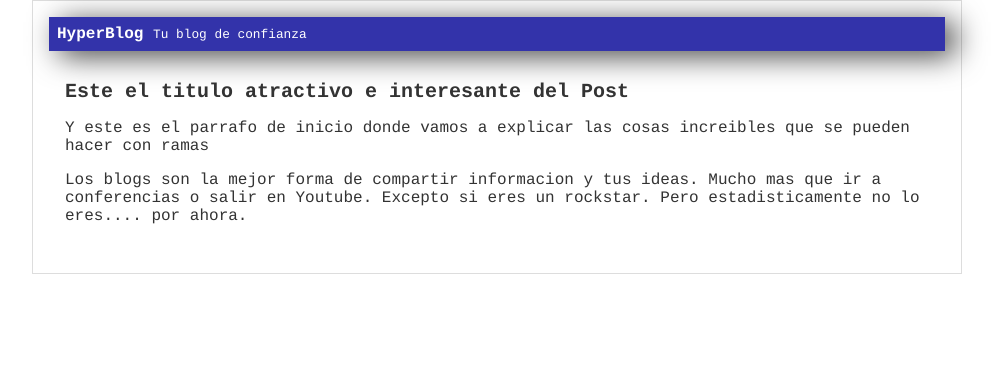
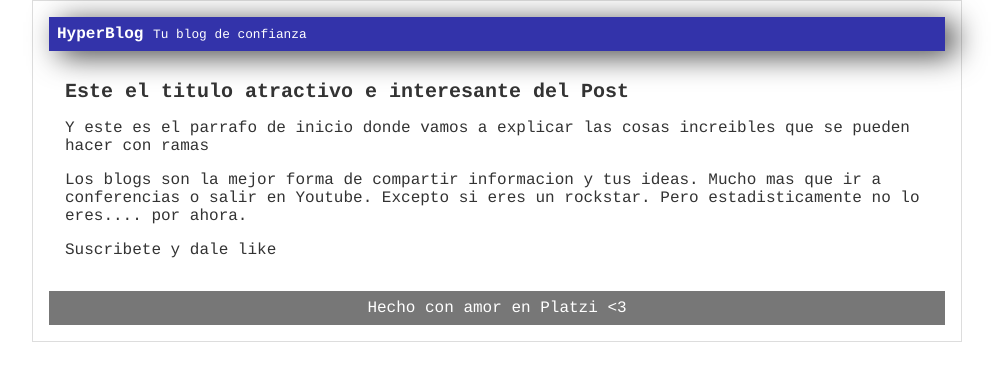
Before and after one commit to CarlosVera777/hyperblog, a plain HTML site: page blogpost.html in a window 1280 px wide. Shown: the whole page, without its empty margins (143-1149 px from the left). Drawn offline with Linux system fonts and the light colour scheme.

Commit message:
footer terminado

```diff
--- a/blogpost.html
+++ b/blogpost.html
@@ -16,6 +16,10 @@
                 <p>Y este es el parrafo de inicio donde vamos a explicar las cosas increibles que se pueden hacer con ramas</p>
                 <p>Los blogs son la mejor forma de compartir informacion y tus ideas. Mucho mas que ir a conferencias o salir en Youtube. Excepto si eres un rockstar. Pero estadisticamente no lo eres.... por ahora.
                 </p>
+                <p>Suscribete y dale like</p>
+            </div>
+            <div id="footer">
+                Hecho con amor en Platzi <3
             </div>
         </div>
     </body>
--- a/css/estilos.css
+++ b/css/estilos.css
@@ -34,3 +34,10 @@ body {
 #post {
     padding: 1em;
 }
+
+#footer {
+    background: #777;
+    color: white;
+    text-align: center;
+    padding: 0.5em;
+}
```
